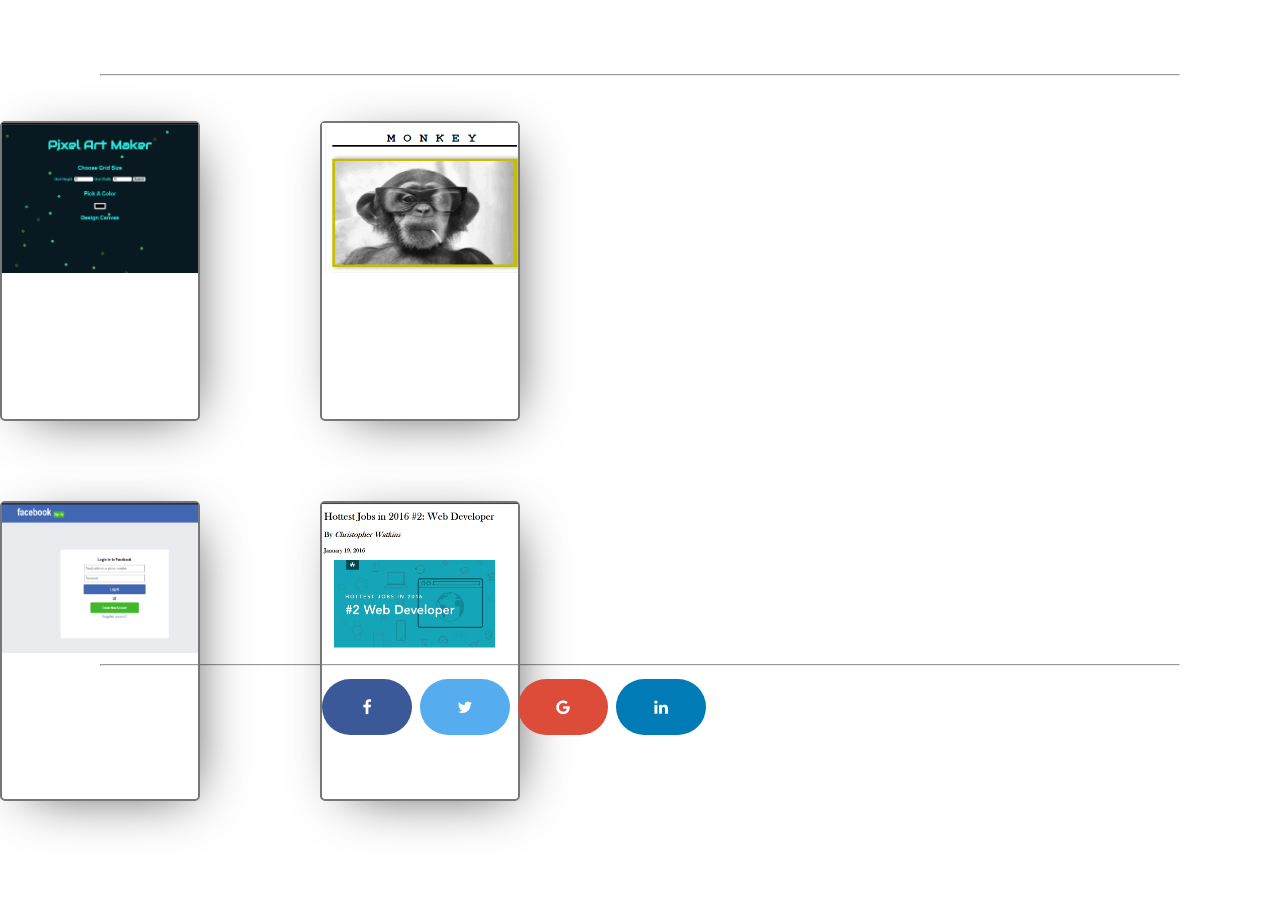
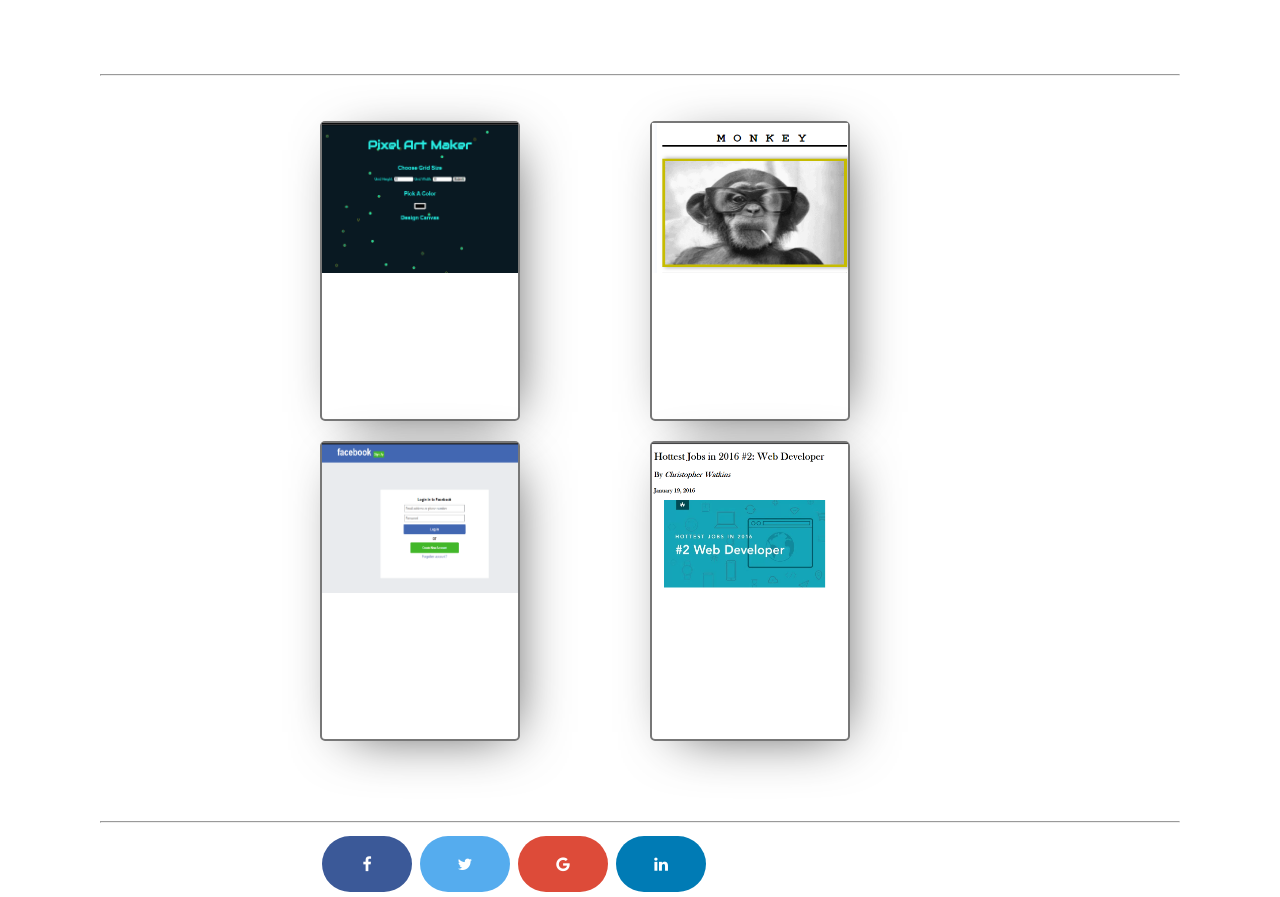
Before and after one commit to vamsikrishnareddybevara/myportfolio, a plain HTML site: page index.html in a window 1280 px wide. Shown: the part 1100-1997 px from the top of the page. Drawn offline with nearby package versions, Linux system fonts and the light colour scheme.

Commit message:
update 6

```diff
--- a/main.css
+++ b/main.css
@@ -45,8 +45,8 @@ ul{
 #particles-js{
   position:fixed;
   z-index:-1;
-  width: 100vw;
-  height:100vh;
+  width: 100%;
+  height:100%;
   background-color: #00174f;
 
 }
@@ -56,6 +56,7 @@ ul{
   width: 100%;
   text-align:center;
   position: absolute;
+  z-index: 10;
 }
 
 .nav__list {
@@ -129,9 +130,7 @@ hr {
 
 #projects{
   width:100%;
-  height:500px;
-  padding-top:00px;
-
+  height:auto;
   font-family: 'Ubuntu', sans-serif;
 }
 .project-heading{
@@ -142,8 +141,10 @@ hr {
 
 .grid-container {
   display: grid;
+      grid-gap:20px;
   width:50vw;
-
+  margin-left: auto;
+  margin-right: auto;
   grid-template-columns: auto auto;
   grid-auto-rows: auto auto;
   align-items: center;
@@ -157,8 +158,7 @@ div.gallery {
     position:relative;
 
     border: 2px solid #777;
-    margin-right:50px;
-    margin-bottom:80px;
+
     width: 200px;
     height:300px;
     border-radius: 5px;
```
